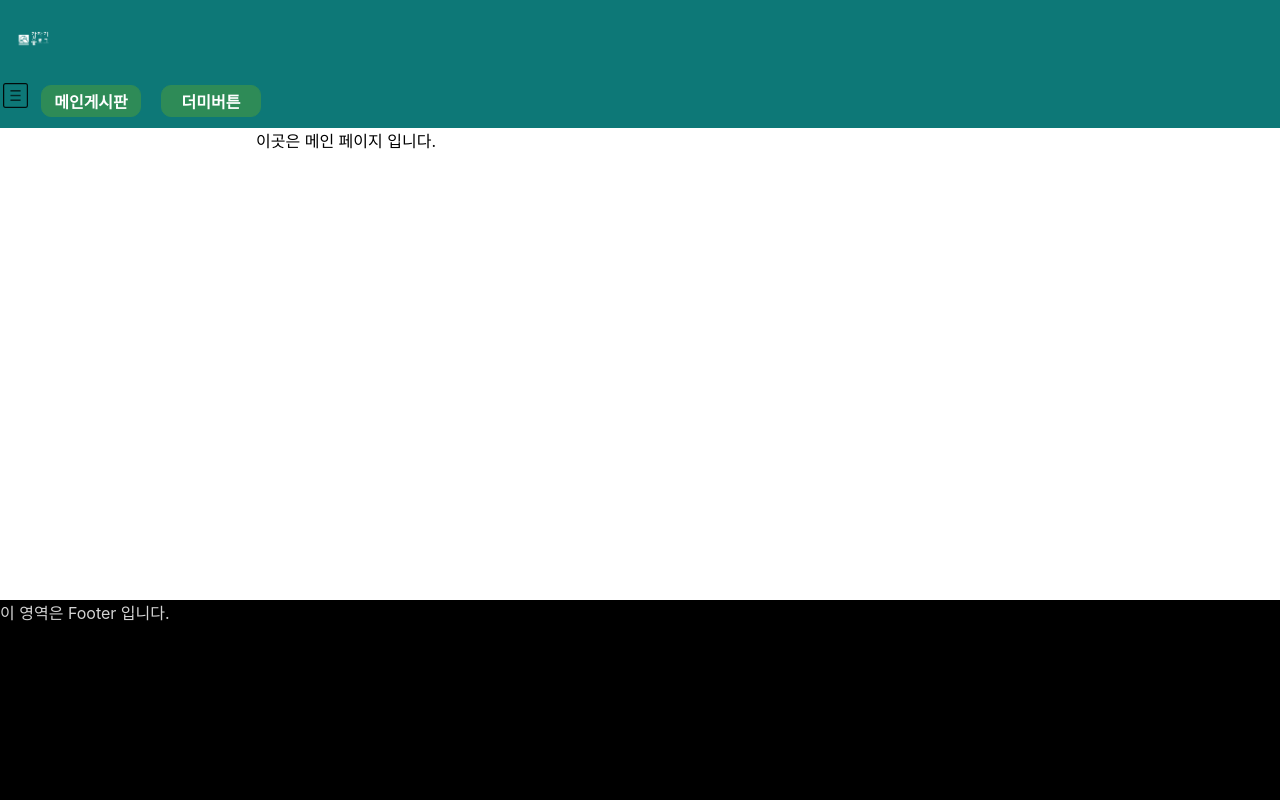
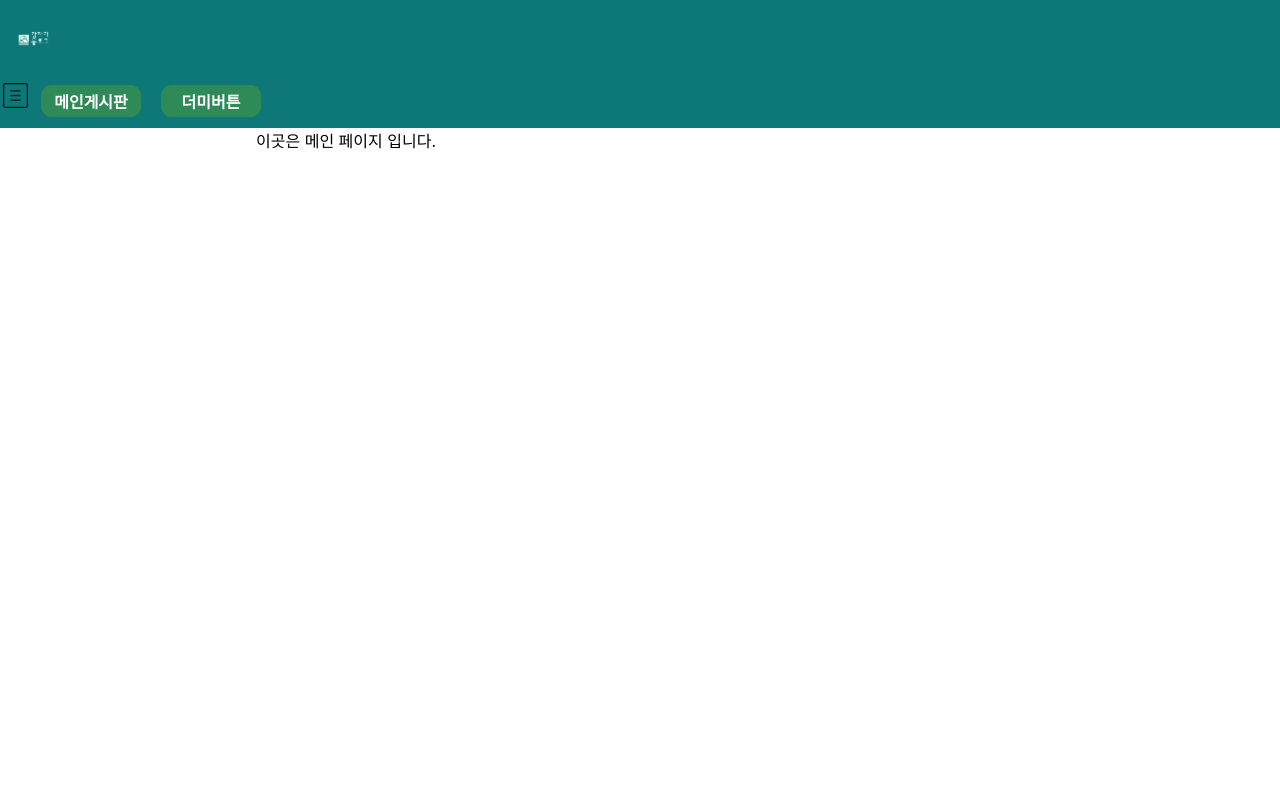
Before and after one commit to SI-Kim/nextjs-easy-blog-app, a Next.js app: page / in a window 1280 px wide. Shown: the top 800 px of the page. Built offline with nearby package versions, Linux system fonts and the light colour scheme.

Commit message:
footer 위치 변경

```diff
--- a/styles/layouts.module.css
+++ b/styles/layouts.module.css
@@ -63,9 +63,7 @@
 .footer {
   display: block;
   position: absolute;
-  bottom: 0;
   width: 100%;
-  height: 200px;
   height: 200px;
   background-color: black;
   color: lightgray;
```
